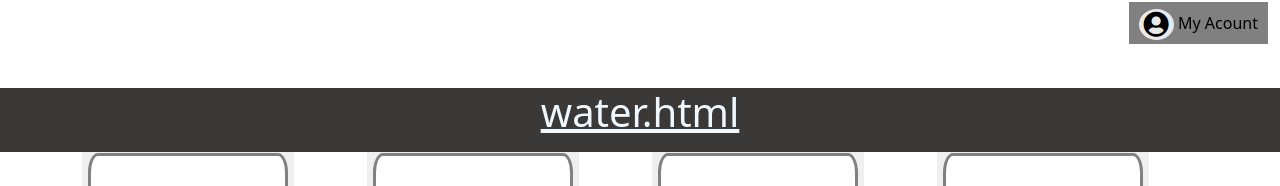
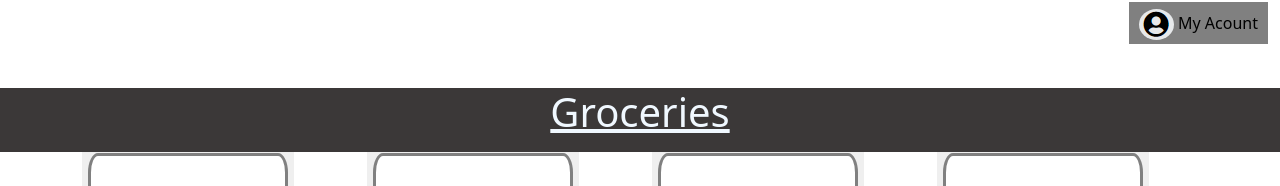
Before and after one commit to AswinM-programmer07/dtp, a plain HTML site: page Walmart project/Groceries.html in a window 1280 px wide. Shown: the part 145-331 px from the top of the page. Drawn offline with nearby package versions, Linux system fonts and the light colour scheme.

Commit message:
Update Groceries.html

```diff
--- a/Walmart project/Groceries.html
+++ b/Walmart project/Groceries.html
@@ -69,7 +69,7 @@
     </div>
 
     <div class="container-fluid text-center pb-2" style="background-color: rgb(59, 56, 56);color: aliceblue;">
-        <h1 style="text-decoration: underline;">water.html</h1>
+        <h1 style="text-decoration: underline;">Groceries</h1>
     </div>
 <!-- Region1 -->
     <div class="container lgl">
```
